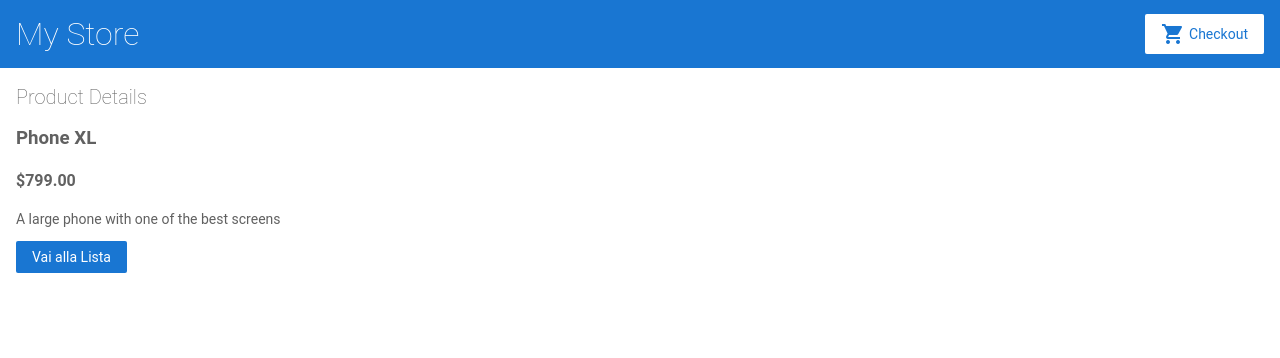
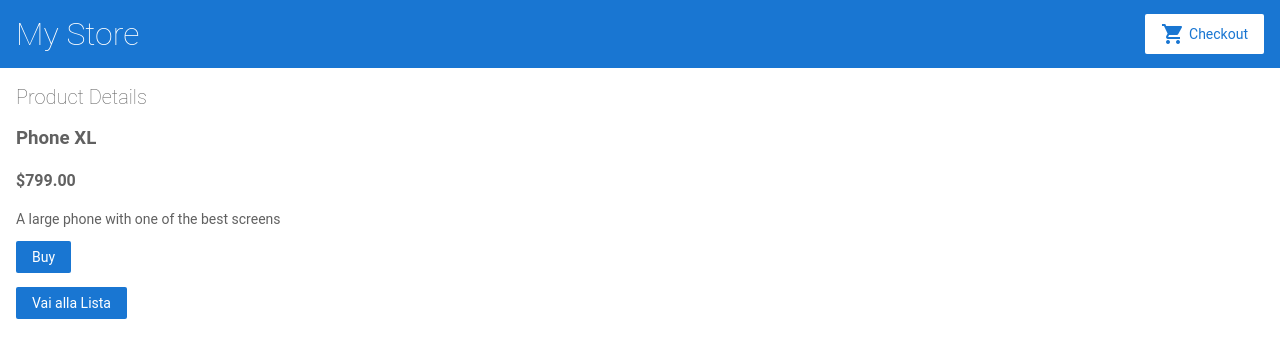
Before and after one commit to gitasero/angular-product-sample, an Angular app: page /products/1 in a window 1280 px wide. Shown: the top 358 px of the page. Built offline with nearby package versions, Linux system fonts and the light colour scheme.

Commit message:
3 files modified, 1 added

```diff
--- a/src/app/app.module.ts
+++ b/src/app/app.module.ts
@@ -8,6 +8,7 @@
 import { ProductListComponent } from './product-list/product-list.component';
 import { ProductAlertsComponent } from './product-alerts/product-alerts.component';
 import { ProductDetailsComponent } from './product-details/product-details.component';
+import { CartService } from './cart.service';
 
 @NgModule({
   imports: [
@@ -28,6 +29,9 @@
   ],
   bootstrap: [
     AppComponent
+  ],
+  providers: [
+    CartService
   ]
 })
 export class AppModule { }
--- /dev/null
+++ b/src/app/cart.service.ts
@@ -0,0 +1,22 @@
+import { Injectable } from '@angular/core';
+import { Product } from './products';
+@Injectable()
+export class CartService {
+  items: Product[] = [];
+
+  constructor() { }
+
+  addToCart(product: Product) {
+    this.items.push(product);
+  }
+
+  getItems() {
+    return this.items;
+  }
+
+  clearCart() {
+    this.items = [];
+    return this.items;
+  }
+
+}
--- a/src/app/product-details/product-details.component.html
+++ b/src/app/product-details/product-details.component.html
@@ -4,9 +4,12 @@
   <h3>{{ product.name }}</h3>
   <h4>{{ product.price | currency }}</h4>
   <p>{{ product.description }}</p>
+  <button type="button" (click)="addToCart(product)">Buy</button>
 </div>
 <div>
+  <p>
   <a [routerLink]="['/products-details']">
 <button type="button" >Vai alla Lista</button>
   </a>
+  </p>
 </div>
--- a/src/app/product-details/product-details.component.ts
+++ b/src/app/product-details/product-details.component.ts
@@ -2,6 +2,7 @@
 import { ActivatedRoute } from '@angular/router';
 
 import { Product, products } from '../products';
+import { CartService } from '../cart.service';
 
 @Component({
   selector: 'app-product-details',
@@ -11,7 +12,7 @@
 export class ProductDetailsComponent implements OnInit {
   product: Product | undefined;
 
-  constructor(private route: ActivatedRoute) { }
+  constructor(private route: ActivatedRoute, private cartService: CartService) { }
 
   ngOnInit() {
       // First get the product id from the current route.
@@ -22,4 +23,10 @@
   this.product = products.find(product => product.id === productIdFromRoute);
   }
 
+
+  addToCart(product: Product) {
+    this.cartService.addToCart(product);
+    window.alert('Your product has been added to the cart!');
+  }
+
 }
```
